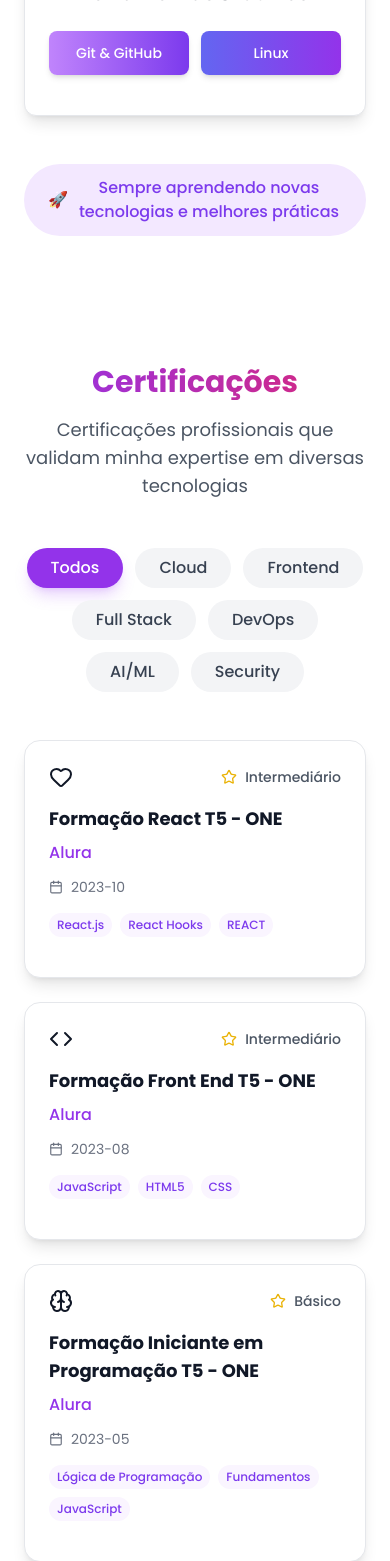
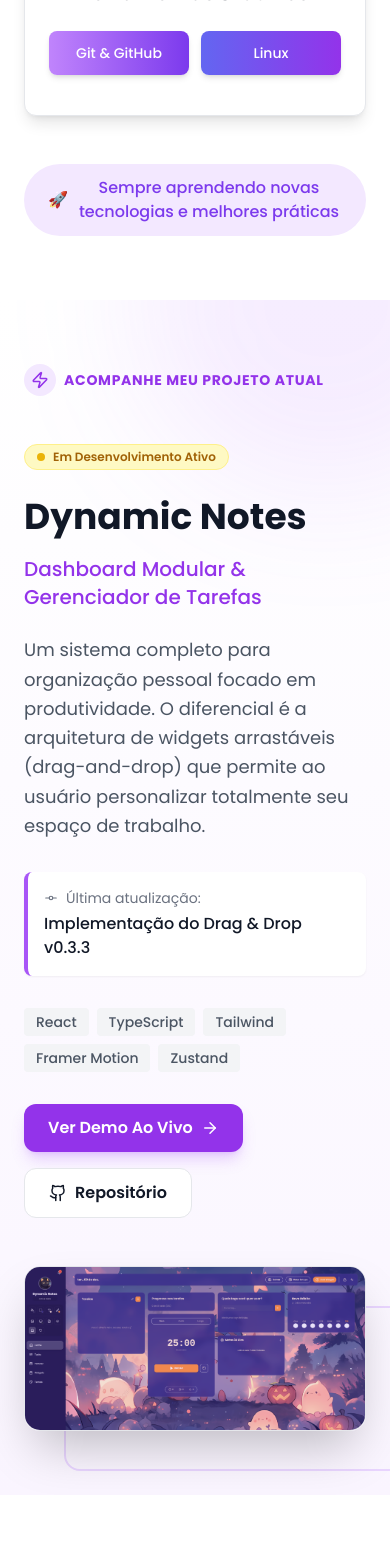
Before and after one commit to DeysRodrigues/portfolio, a React (Vite) app in the folder my-portfolio/: page / in a window 390 px wide. Shown: the part 3834-5395 px from the top of the page. Built offline with nearby package versions, Linux system fonts and the light colour scheme.

Commit message:
update project

```diff
--- a/my-portfolio/src/App.tsx
+++ b/my-portfolio/src/App.tsx
@@ -7,6 +7,7 @@ import Skills from './components/Skills'
 import CodePlayground from './components/CodePlayground'
 import Contact from './components/Contact'
 import Certificates from './components/Certificates'
+import FeaturedProject from './components/FeaturedProject'
 
 
 function App() {
@@ -55,6 +56,7 @@ function App() {
         <Hero isLoading={isLoading} />
         <About isLoading={isLoading} />
         <Skills isLoading={isLoading} />
+        <FeaturedProject isLoading={isLoading} />
         <Certificates isLoading={isLoading} />
         {/* <Articles isLoading={isLoading} /> */}
         {/* <Projects isLoading={isLoading} /> */}
--- /dev/null
+++ b/my-portfolio/src/components/FeaturedProject.tsx
@@ -0,0 +1,189 @@
+import React from 'react'
+import { motion } from 'framer-motion'
+import { Github, ArrowRight, Zap, GitCommit } from 'lucide-react'
+
+interface FeaturedProjectProps {
+  isLoading: boolean
+}
+
+const FeaturedProject: React.FC<FeaturedProjectProps> = ({ isLoading }) => {
+  // Dados do projeto em destaque (Pode virar prop depois se quiser)
+  const project = {
+    title: "Dynamic Notes",
+    subtitle: "Dashboard Modular & Gerenciador de Tarefas",
+    description: "Um sistema completo para organização pessoal focado em produtividade. O diferencial é a arquitetura de widgets arrastáveis (drag-and-drop) que permite ao usuário personalizar totalmente seu espaço de trabalho.",
+    image: "/image.png", // Imagem maior e de alta qualidade
+    technologies: ["React", "TypeScript", "Tailwind", "Framer Motion", "Zustand"],
+    status: "Em Desenvolvimento Ativo",
+    lastUpdate: "Implementação do Drag & Drop v0.3.3",
+    stats: [
+      { label: "Commits", value: "180+" },
+      { label: "Progresso", value: "75%" },
+    ],
+    links: {
+      demo: "https://www.dynabox.space",
+      github: "https://github.com/DeysRodrigues/dynamic_beta"
+    }
+  }
+
+  if (isLoading) {
+    return (
+      <section id="featured" className="section-padding bg-purple-50/50 dark:bg-gray-800/50">
+        <div className="container-custom max-w-6xl mx-auto">
+          <div className="h-8 bg-gray-200 dark:bg-gray-700 rounded skeleton w-48 mb-12"></div>
+          <div className="grid lg:grid-cols-2 gap-12 items-center">
+            <div className="space-y-6">
+              <div className="h-12 bg-gray-200 dark:bg-gray-700 rounded skeleton w-3/4"></div>
+              <div className="h-32 bg-gray-200 dark:bg-gray-700 rounded skeleton"></div>
+              <div className="flex gap-4">
+                <div className="h-12 w-32 bg-gray-200 dark:bg-gray-700 rounded skeleton"></div>
+                <div className="h-12 w-32 bg-gray-200 dark:bg-gray-700 rounded skeleton"></div>
+              </div>
+            </div>
+            <div className="h-96 bg-gray-200 dark:bg-gray-700 rounded-2xl skeleton"></div>
+          </div>
+        </div>
+      </section>
+    )
+  }
+
+  return (
+    <section id="featured" className="section-padding bg-gradient-to-b from-white to-purple-50 dark:from-gray-900 dark:to-gray-800/50 relative overflow-hidden">
+
+      {/* Elemento decorativo de fundo */}
+      <div className="absolute top-0 right-0 -translate-y-1/2 translate-x-1/3 w-96 h-96 bg-purple-500/10 rounded-full blur-3xl pointer-events-none"></div>
+
+      <div className="container-custom max-w-6xl mx-auto relative z-10">
+
+        {/* Cabeçalho da Seção */}
+        <motion.div
+          initial={{ opacity: 0, y: 20 }}
+          whileInView={{ opacity: 1, y: 0 }}
+          viewport={{ once: true }}
+          className="flex items-center space-x-2 mb-12"
+        >
+          <span className="flex items-center justify-center w-8 h-8 rounded-full bg-purple-100 dark:bg-purple-900 text-purple-600 dark:text-purple-300">
+            <Zap size={18} />
+          </span>
+          <h2 className="text-sm font-bold tracking-wider uppercase text-purple-600 dark:text-purple-400">
+            Acompanhe meu projeto atual
+          </h2>
+        </motion.div>
+
+        <div className="grid lg:grid-cols-2 gap-12 lg:gap-20 items-center">
+
+          {/* Coluna de Texto */}
+          <motion.div
+            initial={{ opacity: 0, x: -50 }}
+            whileInView={{ opacity: 1, x: 0 }}
+            transition={{ duration: 0.8 }}
+            viewport={{ once: true }}
+          >
+            <div className="inline-flex items-center space-x-2 px-3 py-1 rounded-full bg-yellow-100 dark:bg-yellow-900/30 text-yellow-700 dark:text-yellow-400 text-xs font-semibold mb-6 border border-yellow-200 dark:border-yellow-700">
+              <span className="relative flex h-2 w-2">
+                <span className="animate-ping absolute inline-flex h-full w-full rounded-full bg-yellow-400 opacity-75"></span>
+                <span className="relative inline-flex rounded-full h-2 w-2 bg-yellow-500"></span>
+              </span>
+              <span>{project.status}</span>
+            </div>
+
+            <h3 className="text-4xl md:text-5xl font-bold text-gray-900 dark:text-white mb-4 leading-tight">
+              {project.title}
+            </h3>
+
+            <p className="text-xl text-purple-600 dark:text-purple-400 font-medium mb-6">
+              {project.subtitle}
+            </p>
+
+            <p className="text-gray-600 dark:text-gray-300 text-lg leading-relaxed mb-8">
+              {project.description}
+            </p>
+
+            {/* Status Update Box */}
+            <div className="bg-white dark:bg-gray-800 p-4 rounded-lg border-l-4 border-purple-500 shadow-sm mb-8">
+              <div className="flex items-center space-x-2 text-sm text-gray-500 dark:text-gray-400 mb-1">
+                <GitCommit size={14} />
+                <span>Última atualização:</span>
+              </div>
+              <p className="font-medium text-gray-900 dark:text-white">
+                {project.lastUpdate}
+              </p>
+            </div>
+
+            {/* Tech Stack */}
+            <div className="flex flex-wrap gap-2 mb-8">
+              {project.technologies.map((tech) => (
+                <span key={tech} className="px-3 py-1 bg-gray-100 dark:bg-gray-800 text-gray-600 dark:text-gray-300 rounded text-sm font-medium">
+                  {tech}
+                </span>
+              ))}
+            </div>
+
+            {/* Buttons */}
+            <div className="flex flex-wrap gap-4">
+              <motion.a
+                href={project.links.demo}
+                target="_blank"
+                rel="noopener noreferrer"
+                whileHover={{ scale: 1.05 }}
+                whileTap={{ scale: 0.95 }}
+                className="flex items-center space-x-2 bg-purple-600 hover:bg-purple-700 text-white px-6 py-3 rounded-xl font-semibold transition-all shadow-lg shadow-purple-500/25"
+              >
+                <span>Ver Demo Ao Vivo</span>
+                <ArrowRight size={18} />
+              </motion.a>
+
+              <motion.a
+                href={project.links.github}
+                target="_blank"
+                rel="noopener noreferrer"
+                whileHover={{ scale: 1.05 }}
+                whileTap={{ scale: 0.95 }}
+                className="flex items-center space-x-2 bg-white dark:bg-gray-800 text-gray-900 dark:text-white border border-gray-200 dark:border-gray-700 hover:border-purple-500 dark:hover:border-purple-500 px-6 py-3 rounded-xl font-semibold transition-all"
+              >
+                <Github size={18} />
+                <span>Repositório</span>
+              </motion.a>
+            </div>
+          </motion.div>
+
+          {/* Coluna de Imagem/Preview */}
+          <motion.div
+            initial={{ opacity: 0, x: 50 }}
+            whileInView={{ opacity: 1, x: 0 }}
+            transition={{ duration: 0.8 }}
+            viewport={{ once: true }}
+            className="relative"
+          >
+            <div className="relative rounded-2xl overflow-hidden shadow-2xl border border-gray-200 dark:border-gray-700 group">
+              <div className="absolute inset-0 bg-purple-600/10 group-hover:bg-transparent transition-colors duration-300 z-10"></div>
+              <img
+                src={project.image}
+                alt={project.title}
+                className="w-full h-auto transform group-hover:scale-105 transition-transform duration-700"
+              />
+
+              {/* Floating Stats Card - Opcional */}
+              <div className="absolute bottom-6 right-6 z-20 bg-white/90 dark:bg-gray-900/90 backdrop-blur-md p-4 rounded-xl shadow-lg border border-white/20 hidden md:block">
+                <div className="flex space-x-6">
+                  {project.stats.map((stat, idx) => (
+                    <div key={idx} className="text-center">
+                      <div className="text-xs text-gray-500 dark:text-gray-400 uppercase tracking-wider">{stat.label}</div>
+                      <div className="text-xl font-bold text-purple-600 dark:text-purple-400">{stat.value}</div>
+                    </div>
+                  ))}
+                </div>
+              </div>
+            </div>
+
+            {/* Elemento Decorativo atrás da imagem */}
+            <div className="absolute -z-10 top-10 -right-10 w-full h-full border-2 border-purple-200 dark:border-purple-900 rounded-2xl"></div>
+          </motion.div>
+
+        </div>
+      </div>
+    </section>
+  )
+}
+
+export default FeaturedProject
--- a/my-portfolio/src/components/Hero.tsx
+++ b/my-portfolio/src/components/Hero.tsx
@@ -99,7 +99,7 @@ const Hero: React.FC<HeroProps> = ({ isLoading }) => {
             <motion.button
               whileHover={{ scale: 1.05 }}
               whileTap={{ scale: 0.95 }}
-              onClick={() => scrollToSection('#projects')}
+              onClick={() => scrollToSection('#featured')}
               className="bg-purple-600 hover:bg-purple-700 text-white px-8 py-3 rounded-lg font-semibold transition-colors duration-200 shadow-lg hover:shadow-purple-500/25"
             >
               Ver Projetos
--- a/my-portfolio/src/components/Navigation.tsx
+++ b/my-portfolio/src/components/Navigation.tsx
@@ -28,8 +28,9 @@ const Navigation: React.FC<NavigationProps> = ({
     { name: "Sobre", href: "#about" },
     { name: "Habilidades", href: "#skills" },
     { name: "Certificados", href: "#certificates" },
-    { name: "Artigos", href: "#articles" },
-    { name: "Projetos", href: "#projects" },
+    // { name: "Artigos", href: "#articles" },
+    // { name: "Projetos", href: "#projects" },
+    { name: "Em Destaque", href: "#featured" },
     // { name: "Experiência", href: "#experience" },
     { name: "Playground", href: "#playground" },
     { name: "Contato", href: "#contact" },
```
Also changed, not shown: my-portfolio/public/image.png (added).
